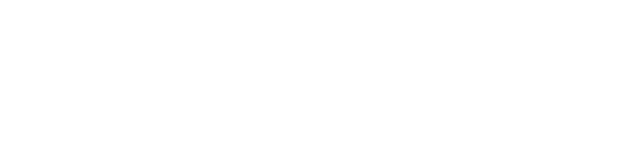
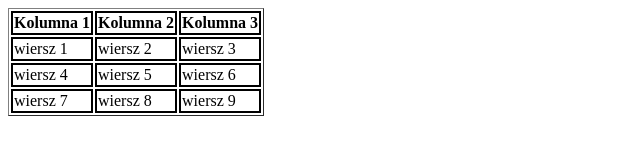
Before and after one commit to krawiecpat/tabela-html, a plain HTML site: page index.html in a window 1280 px wide. Shown: the whole page, without its empty margins (0-640 px from the left). Drawn offline with Linux system fonts and the light colour scheme.

Commit message:
tabela2-html

```diff
--- a/index.html
+++ b/index.html
@@ -7,6 +7,25 @@
     <title>Document</title>
 </head>
 <body>
+    <style> td {border:1px solid black;}</style>
+    <table>
 
+        <table border="1">
+            <style> td {border:2px solid black}</style>
+
+<tr>
+    <td><b>Kolumna 1</b></td> <td><b>Kolumna 2</b></td> <td><b>Kolumna 3</b></td>
+</tr>
+<tr>
+    <td>wiersz 1</td> <td>wiersz 2</td> <td>wiersz 3</td>
+</tr>
+<tr>
+    <td>wiersz 4</td> <td>wiersz 5</td> <td>wiersz 6</td>
+</tr>
+<tr>
+    <td>wiersz 7</td> <td>wiersz 8</td> <td>wiersz 9</td>
+</tr>
+</table>
+    </table>
 </body>
 </html>
```
